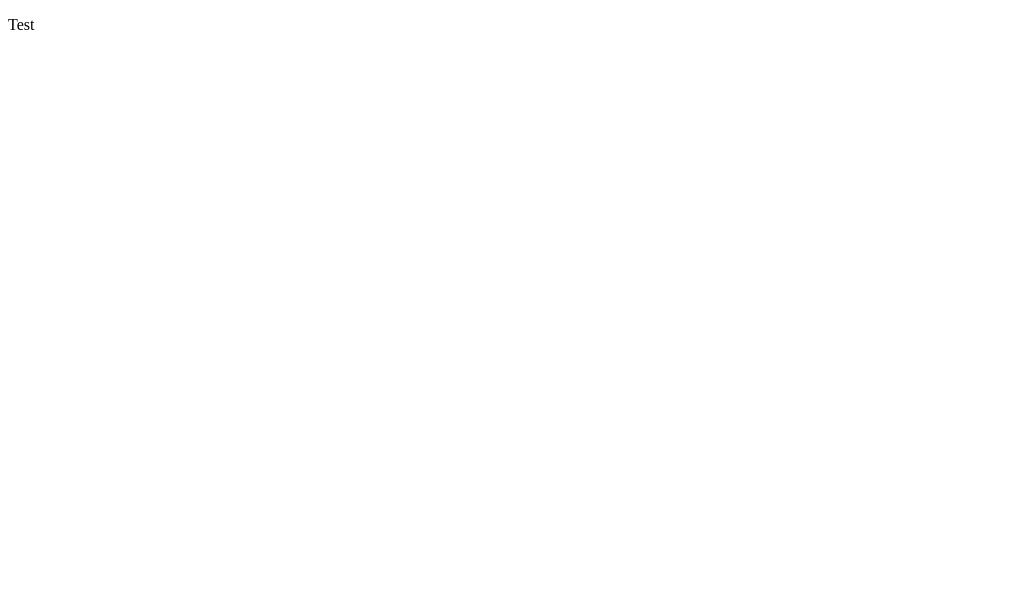
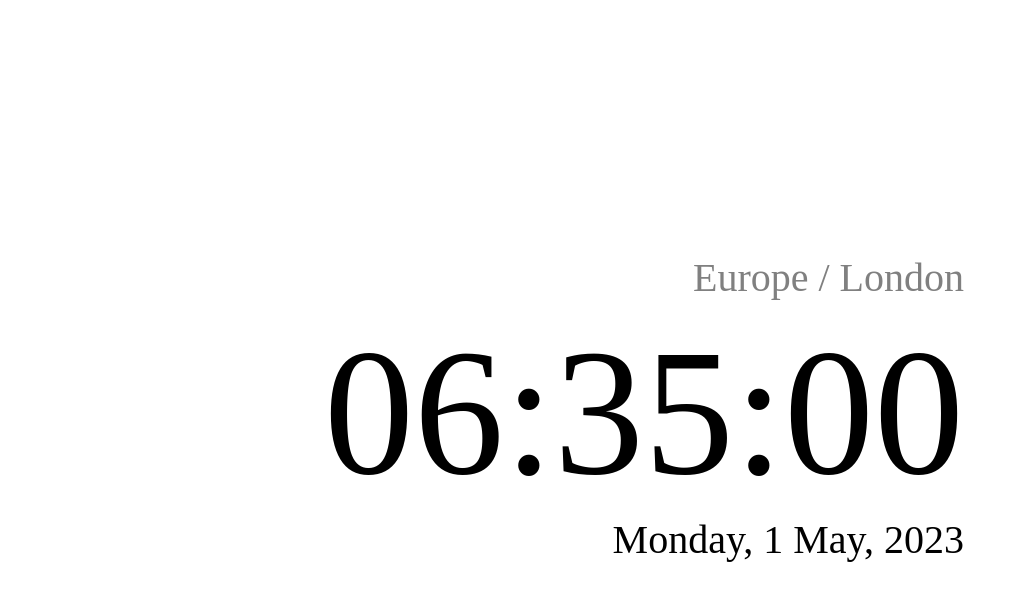
Before and after one commit to JamesDCowley/clock, a website: page index.html in a window 1280 px wide. Shown: the whole page, without its empty margins (0-1018 px from the left). Drawn offline with Linux system fonts and the light colour scheme.

Commit message:
basic format

```diff
--- a/index.html
+++ b/index.html
@@ -3,9 +3,22 @@
 <html lang="en" xmlns="http://www.w3.org/1999/xhtml">
 <head>
     <meta charset="utf-8" />
-    <title></title>
+    <title>Clock</title>
+    <link rel="stylesheet" href="./style.css" />
 </head>
 <body>
-    <p>Test</p>
+    <div class="clock-body">
+        <div class="clock-list">
+            <div id="timezone">
+                Europe / London
+            </div>
+            <div id="time">
+                06:35:00
+            </div>
+            <div id="date">
+                Monday, 1 May, 2023
+            </div>
+        </div>
+    </div>
 </body>
 </html>
--- a/style.css
+++ b/style.css
@@ -1,3 +1,29 @@
-body
-{
+body{
+    display: flex;
+    align-items:center;
+    justify-content: center;
 }
+.clock-body{
+    display: flex;
+    align-items: center;
+    min-height: 100vh;
+}
+.clock-list{
+    display: flex;
+    align-content: center;
+    flex-direction: column;
+}
+#timezone{
+    text-align: right;
+    font-size: 40px;
+    color: gray;
+}
+#time{
+    text-align: left;
+    font-size: 180px;
+    padding: 8px 0px 0px 8px;
+}
+#date{
+    font-size: 40px;
+    text-align: right;
+}
```
